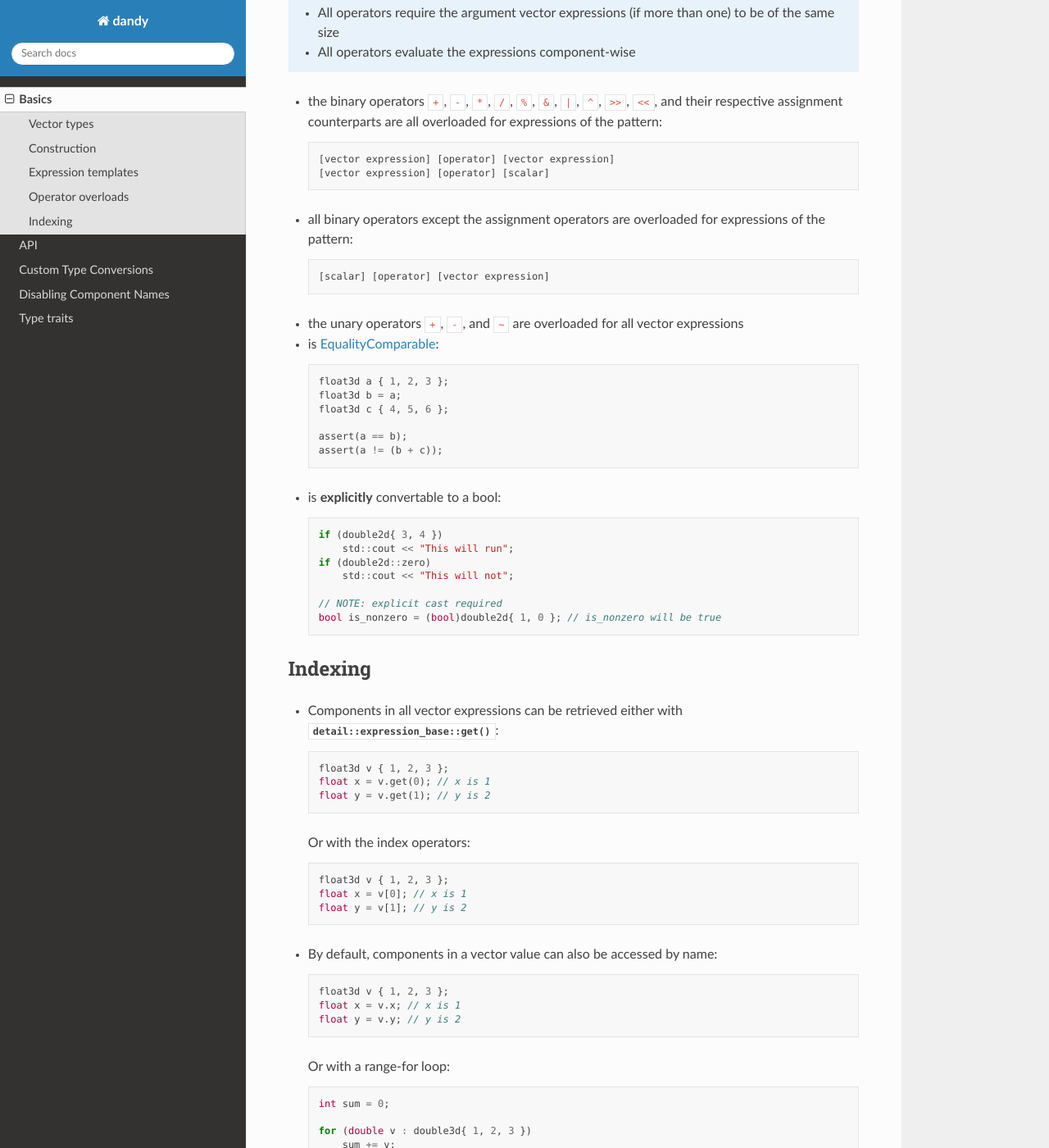
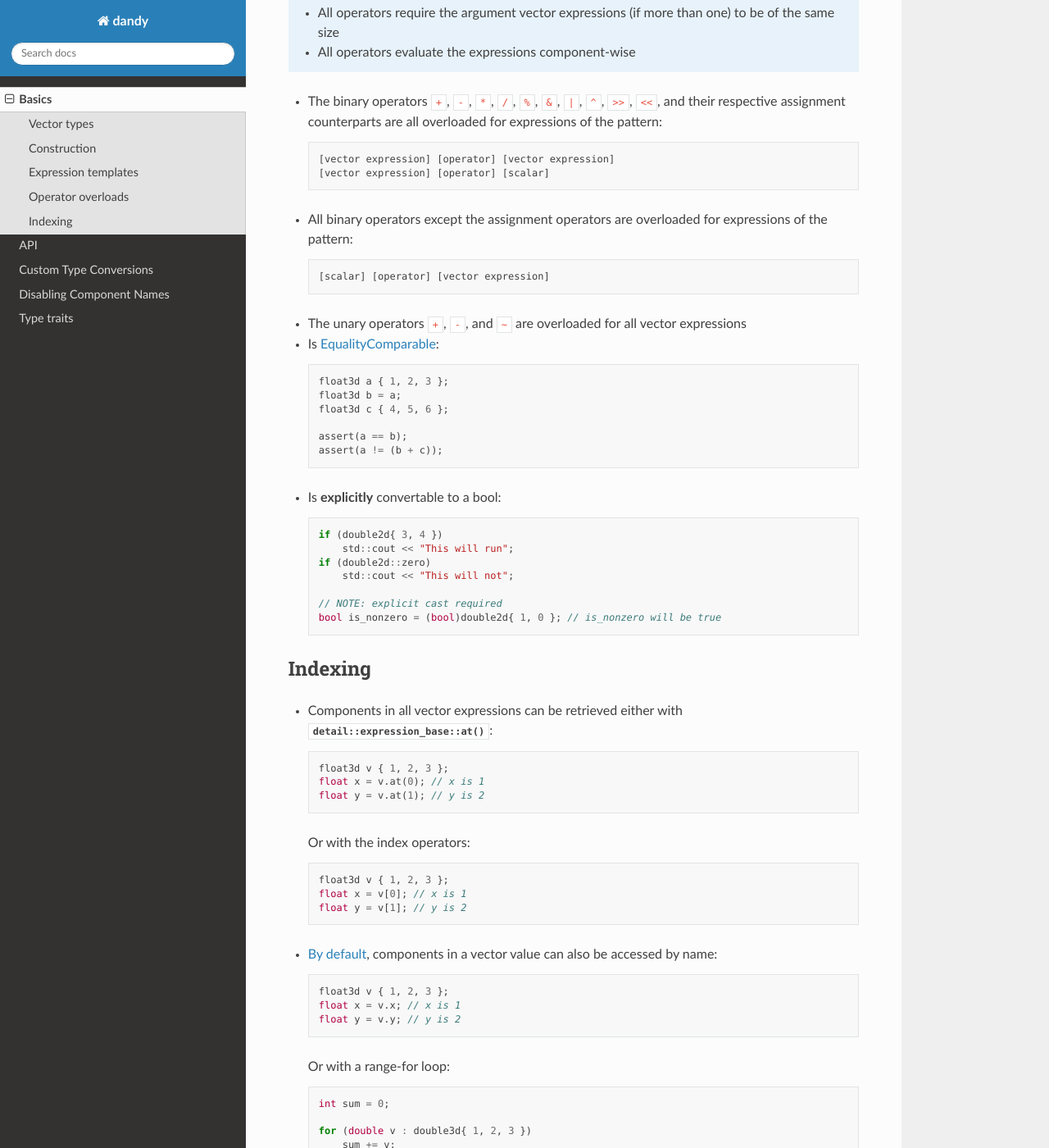
Before and after one commit to user-simon/dandy, a Sphinx documentation site: the page built from docs/pages/basics.rst, in a window 1280 px wide and 1400 px high, scrolled down 2099 px. Shown: the whole window at 82% size. Built offline with Sphinx 7.4.7 and the Read the Docs theme 2.0.0, drawn with Linux system fonts in a browser that asks for light colours.

Commit message:
Updated documentation and vector types

```diff
--- a/docs/pages/basics.rst
+++ b/docs/pages/basics.rst
@@ -101,21 +101,21 @@ Operator overloads
     - All operators require the argument vector expressions (if more than one) to be of the same size
     - All operators evaluate the expressions component-wise
 
-- the binary operators ``+``, ``-``, ``*``, ``/``, ``%``, ``&``, ``|``, ``^``, ``>>``, ``<<``, and their respective assignment counterparts are all overloaded for expressions of the pattern:
+- The binary operators ``+``, ``-``, ``*``, ``/``, ``%``, ``&``, ``|``, ``^``, ``>>``, ``<<``, and their respective assignment counterparts are all overloaded for expressions of the pattern:
 
   .. code-block:: C
 
       [vector expression] [operator] [vector expression]
       [vector expression] [operator] [scalar]
 
-- all binary operators except the assignment operators are overloaded for expressions of the pattern:
+- All binary operators except the assignment operators are overloaded for expressions of the pattern:
 
   .. code-block:: C
 
       [scalar] [operator] [vector expression]
 
-- the unary operators ``+``, ``-``, and ``~`` are overloaded for all vector expressions
-- is `EqualityComparable <https://en.cppreference.com/w/cpp/named_req/EqualityComparable>`_:
+- The unary operators ``+``, ``-``, and ``~`` are overloaded for all vector expressions
+- Is `EqualityComparable <https://en.cppreference.com/w/cpp/named_req/EqualityComparable>`_:
 
   .. code-block:: C
 
@@ -126,7 +126,7 @@ Operator overloads
       assert(a == b);
       assert(a != (b + c));
 
-- is **explicitly** convertable to a bool:
+- Is **explicitly** convertable to a bool:
 
   .. code-block:: C
 
@@ -141,13 +141,13 @@ Operator overloads
 Indexing
 --------
 
-- Components in all vector expressions can be retrieved either with :cpp:func:`detail::expression_base::get`:
+- Components in all vector expressions can be retrieved either with :cpp:func:`detail::expression_base::at`:
 
   .. code-block:: C
 
       float3d v { 1, 2, 3 };
-      float x = v.get(0); // x is 1
-      float y = v.get(1); // y is 2
+      float x = v.at(0); // x is 1
+      float y = v.at(1); // y is 2
 
   Or with the index operators:
 
@@ -157,7 +157,8 @@ Indexing
       float x = v[0]; // x is 1
       float y = v[1]; // y is 2
 
-- By default, components in a vector value can also be accessed by name:
+
+- :doc:`By default <disable_names>`, components in a vector value can also be accessed by name:
 
   .. code-block:: C
 
```
Also changed, not shown: 1 other file.
